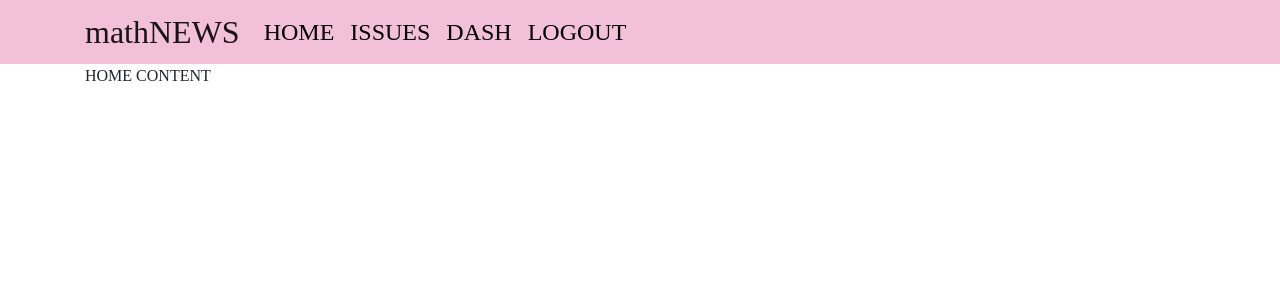
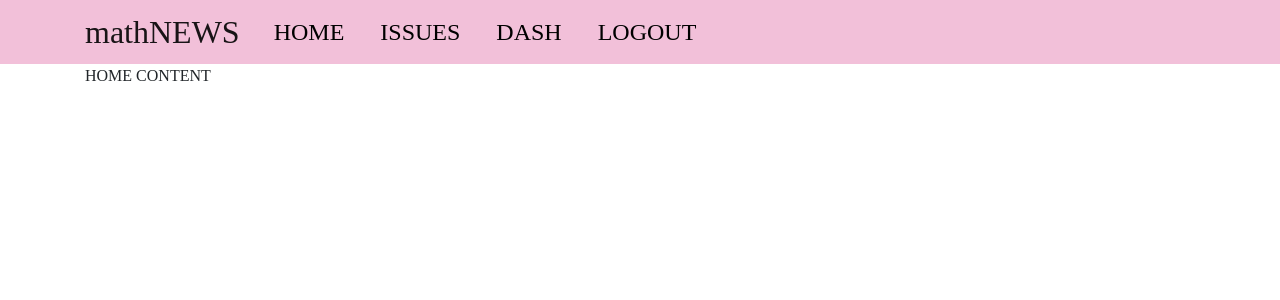
Before and after one commit to UWmathNEWS/slugline-web, a React (Create React App) app: page / in a window 1280 px wide. Shown: the top 300 px of the page. Built offline with nearby package versions, Linux system fonts and the light colour scheme; no server answers; a web font is replaced by a local one.

Commit message:
Properly space out the links in the navbar

```diff
--- a/src/_slugline_vars.scss
+++ b/src/_slugline_vars.scss
@@ -11,6 +11,5 @@ $headings-color: black;
 $link-color: black;
 
 // Navbar variables
-$nav-link-padding-x: 1.25rem;
 $navbar-light-color: $primary;
 $navbar-brand-font-size: 2rem;
--- a/src/header/SluglineNav.scss
+++ b/src/header/SluglineNav.scss
@@ -1,6 +1,9 @@
-.nav-link > h4 {
-  margin-bottom: 0;
-  font-weight: normal;
+.nav-link {
+  margin: 0 10px;
+  & > h4 {
+    margin-bottom: 0;
+    font-weight: normal;
+  }
 }
 
 #navContainer {
```
